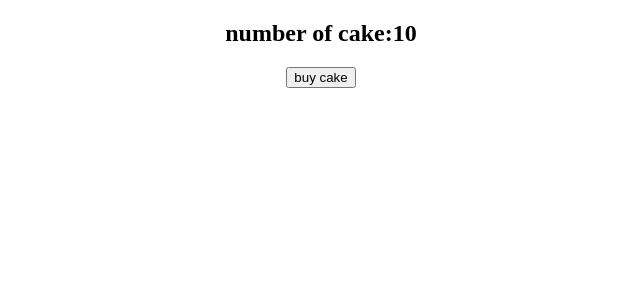
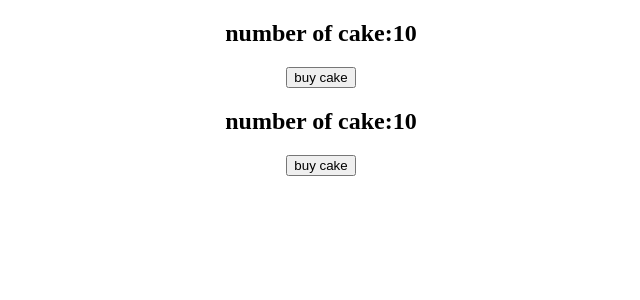
Before and after one commit to ZahraNejati79/redux, a React (Create React App) app: page / in a window 1280 px wide. Shown: the top 300 px of the page, without its empty margins (319-959 px from the left). Built offline with nearby package versions, Linux system fonts and the light colour scheme.

Commit message:
Hooks useSelector/useDispatch

```diff
--- a/src/App.js
+++ b/src/App.js
@@ -2,11 +2,13 @@ import "./App.css";
 import { Provider } from "react-redux";
 import CakeContainer from "./components/cakeContainer";
 import store from "./redux/redux";
+import HooksCakeContainer from "./components/HooksCakeContainer";
 const App = () => {
   return (
     <Provider store={store}>
       <div className="App">
         <CakeContainer />
+        <HooksCakeContainer />
       </div>
     </Provider>
   );
--- /dev/null
+++ b/src/components/HooksCakeContainer.js
@@ -0,0 +1,15 @@
+import { useDispatch, useSelector } from "react-redux";
+import { buyCake } from "../redux/cake/cakeAction";
+
+const HooksCakeContainer = () => {
+  const numOfCake = useSelector((state) => state.numOfCake);
+  const dispatch = useDispatch(buyCake());
+  return (
+    <div>
+      <h2>number of cake:{numOfCake}</h2>
+      <button onClick={() => dispatch(buyCake())}>buy cake</button>
+    </div>
+  );
+};
+
+export default HooksCakeContainer;
```
